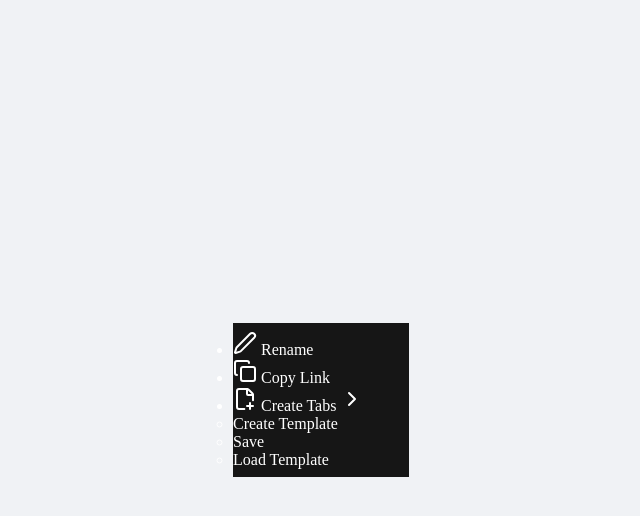
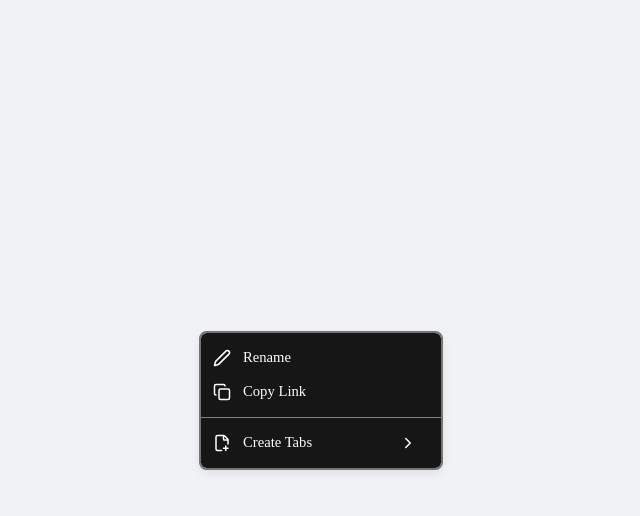
Before and after one commit to onkmade/Mobile-First, a Python web app: template templates/littlemenu.html in a window 1280 px wide. Shown: the top 516 px of the page, without its empty margins (319-959 px from the left). Run offline with Jinja, Linux system fonts and the light colour scheme; the template is opened without the code that fills it, so the values that code supplies are empty.

Commit message:
Added Colors

```diff
--- a/templates/littlemenu.html
+++ b/templates/littlemenu.html
@@ -18,24 +18,64 @@
             background-color: #F0F2F5;
         }
 
-        .menu-container{
+        .menu-container{ position: relative; }
+
+        .menu{
+            padding: 0.5rem 0rem;
+            width: 15rem;
+            list-style: none;
+            color: white;
+            font-family: 'Poppins';
+            font-size: 11pt;
+            border-radius: 0.35rem;
+            background-color: rgb(22, 22, 22);
+            outline: 2px solid #757575;
+            box-shadow: 0 4px 12px rgba(0, 0, 0, 0.1);
+        }
+
+        svg{
+            width: 18px;
+            height: 18px;
+            vertical-align: middle;
+            margin-right: 12px;
+        }
+
+        .menu-item {
+            width: 100%;
+            text-align: left;
+            display: flex;
+            align-items: center;
+            padding: 0.5rem 0.75rem;
+            cursor: pointer;
+            transition: background-color 0.2s;
             position: relative;
         }
 
-        .menu{
+        .menu-item:hover{ background-color: rgb(53, 53, 53); }
+
+        .menu ul.submenu{
+            display: none;
+            position: absolute;
+            left: 100%;
+            top: -8px;
             background-color: rgb(22, 22, 22);
+            border-radius: 6px;
+            box-shadow: 0 0 0 2px lightgray;
+            z-index: 10;
+            width: 12rem;
             padding: 0.5rem 0rem;
-            width: 11rem;
-            list-style: none;
-            color: white;
+        }
 
+        .submenu-indicator{ margin-left: auto; }
+        .menu-seperator{z-index: 100; height: 1px; background-color: gray; margin: 8px 0px; }
+        .menu-item:hover > ul.submenu{
+            display: block;
         }
         </style>
 </head>
 <body>
     <div class="menu-container">
-        <div class="menu main-menu">
-            <ul>
+        <ul class="menu main-menu">
             <li class="menu-item">
                 <svg xmlns="http://www.w3.org/2000/svg" width="24" height="24" viewBox="0 0 24 24" fill="none" stroke="currentColor" stroke-width="2" stroke-linecap="round" stroke-linejoin="round" class="lucide lucide-pen-icon lucide-pen"><path d="M21.174 6.812a1 1 0 0 0-3.986-3.987L3.842 16.174a2 2 0 0 0-.5.83l-1.321 4.352a.5.5 0 0 0 .623.622l4.353-1.32a2 2 0 0 0 .83-.497z"/></svg>
                 Rename
@@ -50,17 +90,18 @@
             <li class="menu-item">
                 <svg xmlns="http://www.w3.org/2000/svg" width="24" height="24" viewBox="0 0 24 24" fill="none" stroke="currentColor" stroke-width="2" stroke-linecap="round" stroke-linejoin="round" class="lucide lucide-file-plus-corner-icon lucide-file-plus-corner"><path d="M11.35 22H6a2 2 0 0 1-2-2V4a2 2 0 0 1 2-2h8a2.4 2.4 0 0 1 1.706.706l3.588 3.588A2.4 2.4 0 0 1 20 8v5.35"/><path d="M14 2v5a1 1 0 0 0 1 1h5"/><path d="M14 19h6"/><path d="M17 16v6"/></svg>
                 Create Tabs
-                    <svg xmlns="http://www.w3.org/2000/svg" width="24" height="24" viewBox="0 0 24 24" fill="none" stroke="currentColor" stroke-width="2" stroke-linecap="round" stroke-linejoin="round" class="lucide lucide-chevron-right-icon lucide-chevron-right"><path d="m9 18 6-6-6-6"/></svg>
+                <svg class="submenu-indicator" xmlns="http://www.w3.org/2000/svg" width="24" height="24" viewBox="0 0 24 24" fill="none" stroke="currentColor" stroke-width="2" stroke-linecap="round" stroke-linejoin="round" class="lucide lucide-chevron-right-icon lucide-chevron-right"><path d="m9 18 6-6-6-6"/></svg>
 
                 <ul class="submenu">
                     <li class="menu-item">Create Template</li>
                     <li class="menu-item">Save</li>
+
                     <div class="menu-seperator"></div>
+
                     <li class="menu-item">Load Template</li>
                 </ul>
             </li>
         </ul>
     </div>
-    </div>
 </body>
 </html>
```
Also changed, not shown: color.md (added, +15 -0 lines). Lines whose indentation alone changed are shown as unchanged.
